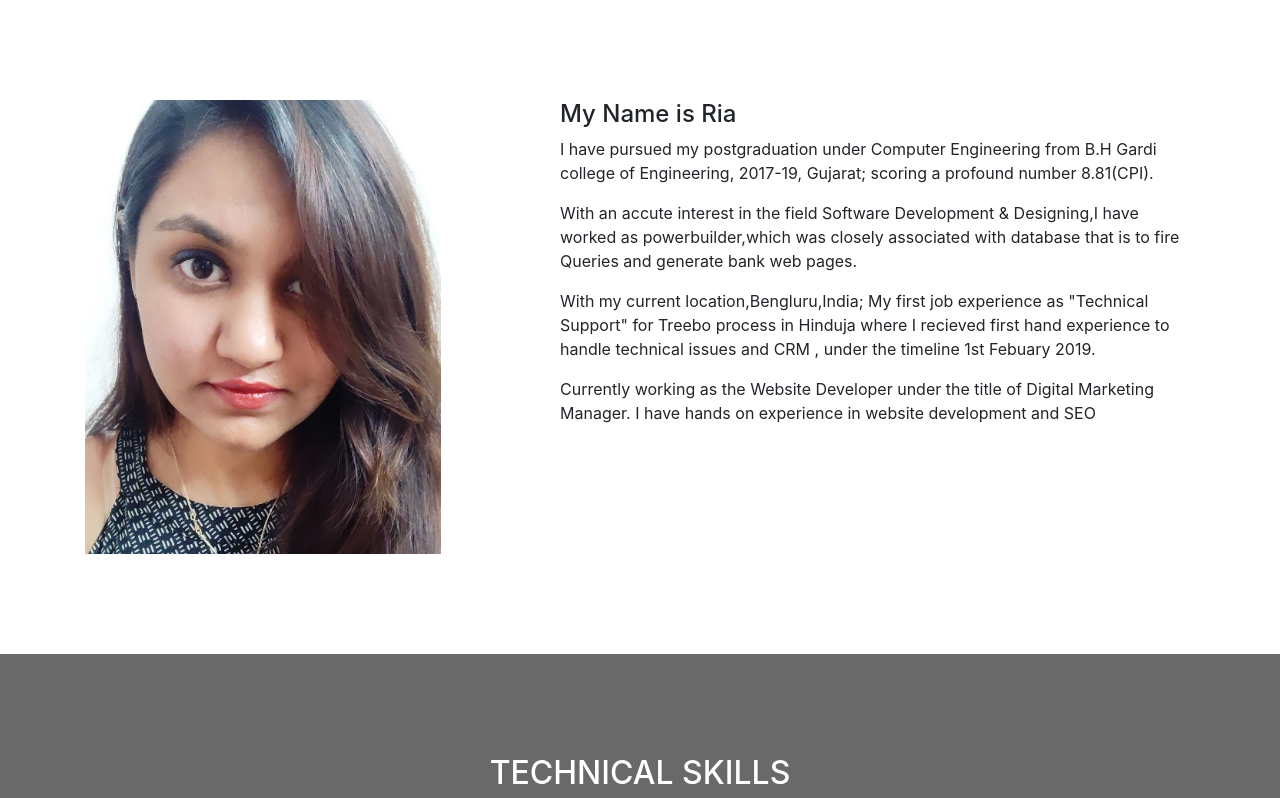
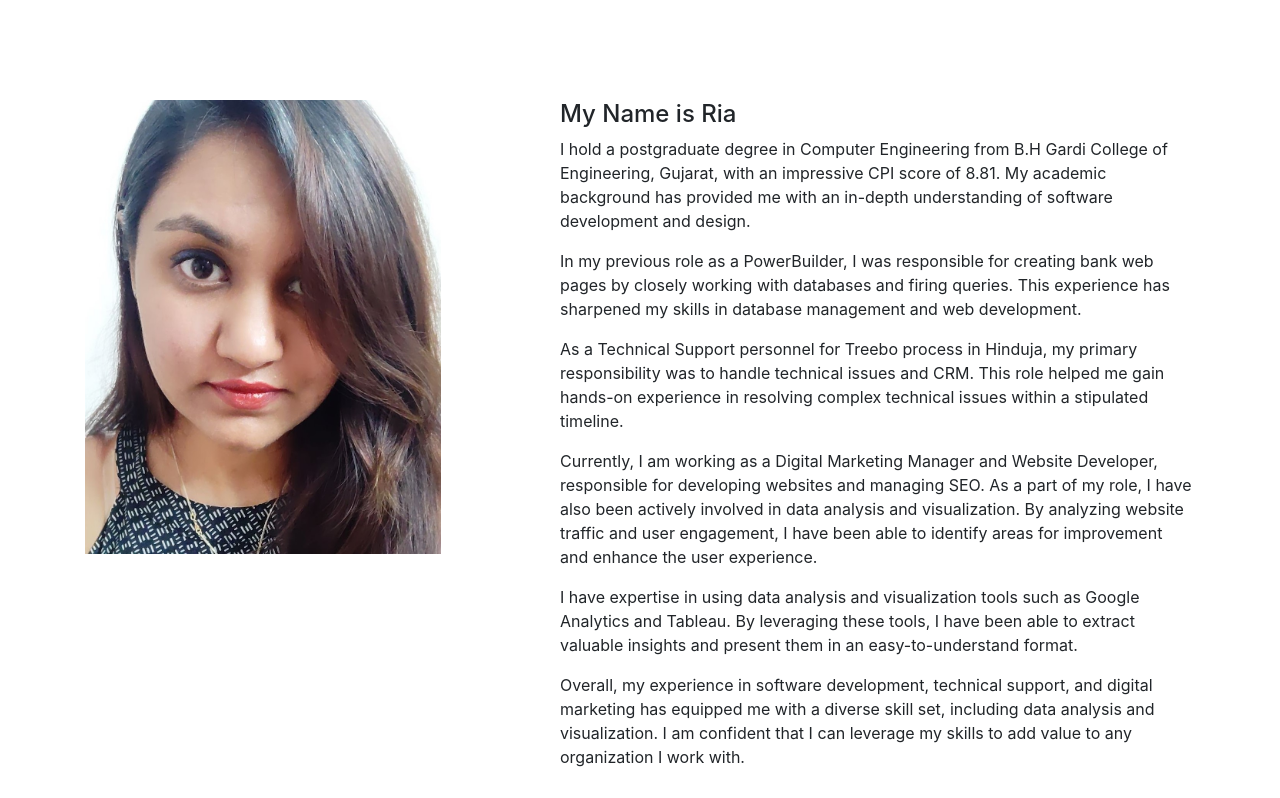
Before and after one commit to riapaneri/riapaneri.github.io, a plain HTML site: page index.html in a window 1280 px wide. Shown: the part 800-1598 px from the top of the page. Drawn offline with nearby package versions, Linux system fonts and the light colour scheme.

Commit message:
Update index.html

```diff
--- a/index.html
+++ b/index.html
@@ -92,15 +92,12 @@
 
 				<div class="col-md-7">
 					<h4>My Name is Ria </h4>
-					<p>I have pursued my postgraduation under Computer Engineering from B.H Gardi college of
-						Engineering, 2017-19, Gujarat; scoring a profound number 8.81(CPI).
-					<p>With an accute interest in the field Software Development & Designing,I have worked as
-						powerbuilder,which was closely associated with database that is to fire Queries and generate
-						bank web pages. </p>
-					<p>With my current location,Bengluru,India; My first job experience as "Technical Support" for
-						Treebo process in Hinduja where I recieved first hand experience to handle technical issues and
-						CRM , under the timeline 1st Febuary 2019.</p>
-					<p>Currently working as the Website Developer under the title of Digital Marketing Manager. I have hands on experience in website development and SEO </p>
+					<p>I hold a postgraduate degree in Computer Engineering from B.H Gardi College of Engineering, Gujarat, with an impressive CPI score of 8.81. My academic background has provided me with an in-depth understanding of software development and design.</p>
+<p>In my previous role as a PowerBuilder, I was responsible for creating bank web pages by closely working with databases and firing queries. This experience has sharpened my skills in database management and web development.</p>
+<p>As a Technical Support personnel for Treebo process in Hinduja, my primary responsibility was to handle technical issues and CRM. This role helped me gain hands-on experience in resolving complex technical issues within a stipulated timeline.</p>
+<p>Currently, I am working as a Digital Marketing Manager and Website Developer, responsible for developing websites and managing SEO. As a part of my role, I have also been actively involved in data analysis and visualization. By analyzing website traffic and user engagement, I have been able to identify areas for improvement and enhance the user experience.</p>
+<p>I have expertise in using data analysis and visualization tools such as Google Analytics and Tableau. By leveraging these tools, I have been able to extract valuable insights and present them in an easy-to-understand format.</p>
+<p>Overall, my experience in software development, technical support, and digital marketing has equipped me with a diverse skill set, including data analysis and visualization. I am confident that I can leverage my skills to add value to any organization I work with.</p>
 
 				</div>
 
@@ -157,17 +154,17 @@
 					<div class="skill">
 						<span class="chart" data-percent="70" style="font-size: large">70%
 						</span>
-						<h4>JAVA</h4>
-						<p>Used in web based projects</p>
+						<h4>Data Analysis</h4>
+						<p>Used in dashboard projects</p>
 					</div>
 					<div class="skill">
 						<span class="chart" data-percent="40" style="font-size: large">40%
 						</span>
-						<h4>JAVASCRIPT</h4>
+						<h4>Data Visualisation</h4>
 						<p>Used in web based projects</p>
 					</div>
 					<div class="skill">
-						<span class="chart" data-percent="30" style="font-size: large">30%
+						<span class="chart" data-percent="80" style="font-size: large">30%
 						</span>
 						<h4>JQUERY</h4>
 						<p>Used in web based projects</p>
```
